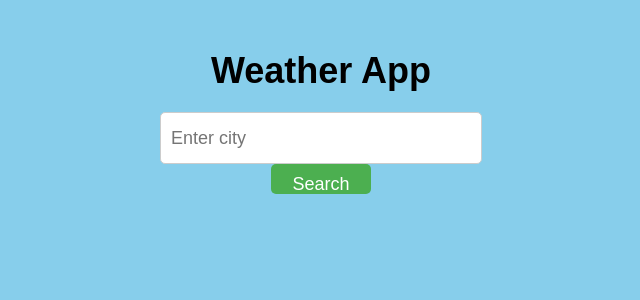
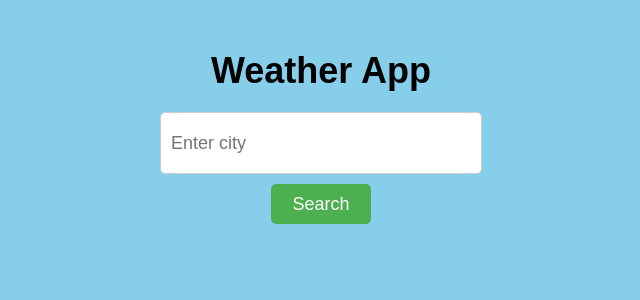
Before and after one commit to asukapeace/weather, a Flask app: page / in a window 1280 px wide. Shown: the top 300 px of the page, without its empty margins (319-959 px from the left). Run offline with Flask 3, Linux system fonts and the light colour scheme.

Commit message:
minor alignement changes

```diff
--- a/app/static/styles.css
+++ b/app/static/styles.css
@@ -20,23 +20,31 @@ form {
 
 input[type="text"] {
   width: 300px;
-  height: 30px;
+  height: 40px;
   font-size: 18px;
   padding: 10px;
   border: 1px solid #ccc;
   border-radius: 5px;
+  margin: 0 auto 10px;
+}
+
+.search-button {
+  text-align: center;
 }
 
 input[type="submit"] {
   width: 100px;
-  height: 30px;
+  height: 40px;
   font-size: 18px;
-  padding: 10px;
+  padding: 0;
   background-color: #4CAF50;
   color: #fff;
   border: none;
   border-radius: 5px;
   cursor: pointer;
+  display: inline-block;
+  line-height: 40px;
+  text-align: center;
 }
 
 input[type="submit"]:hover {
```
